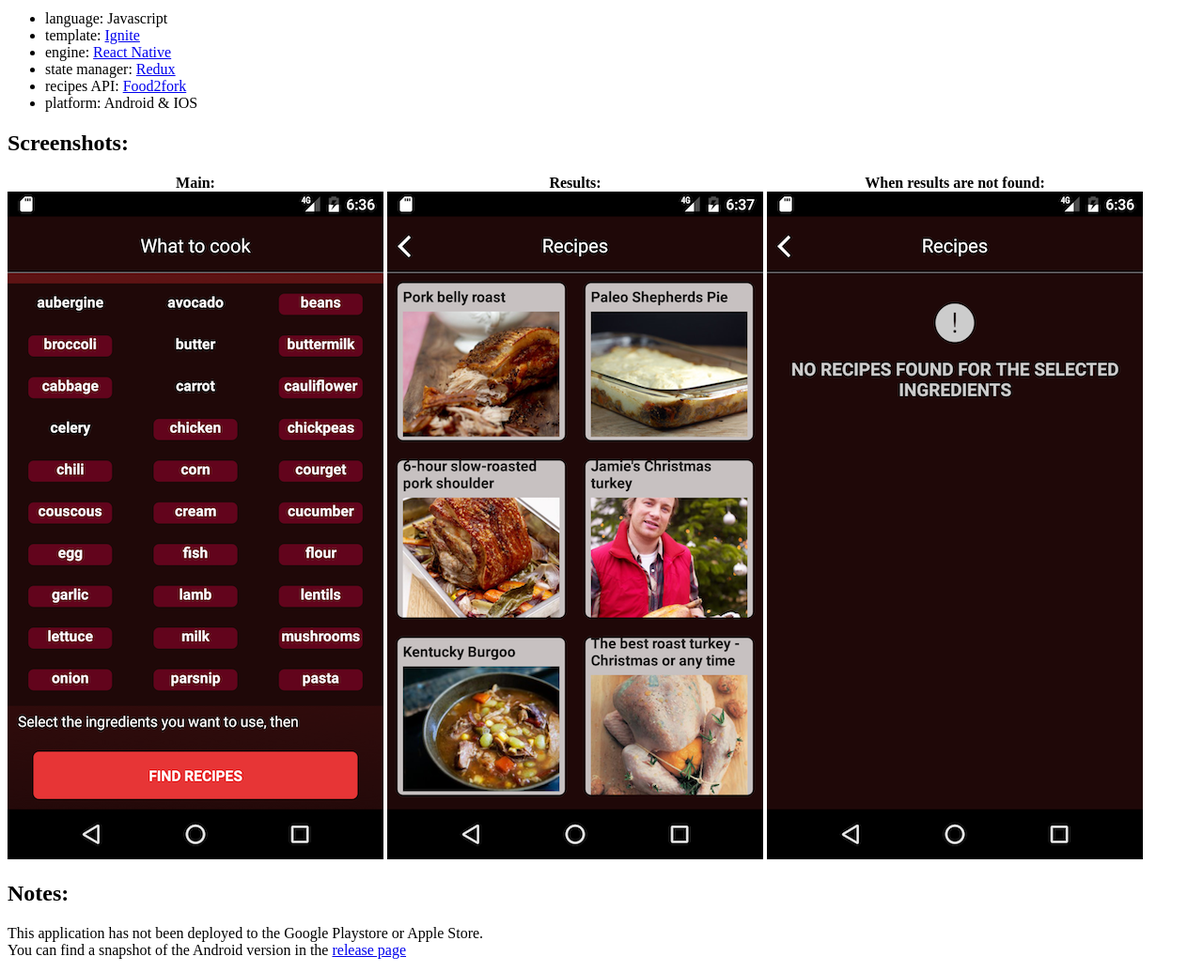
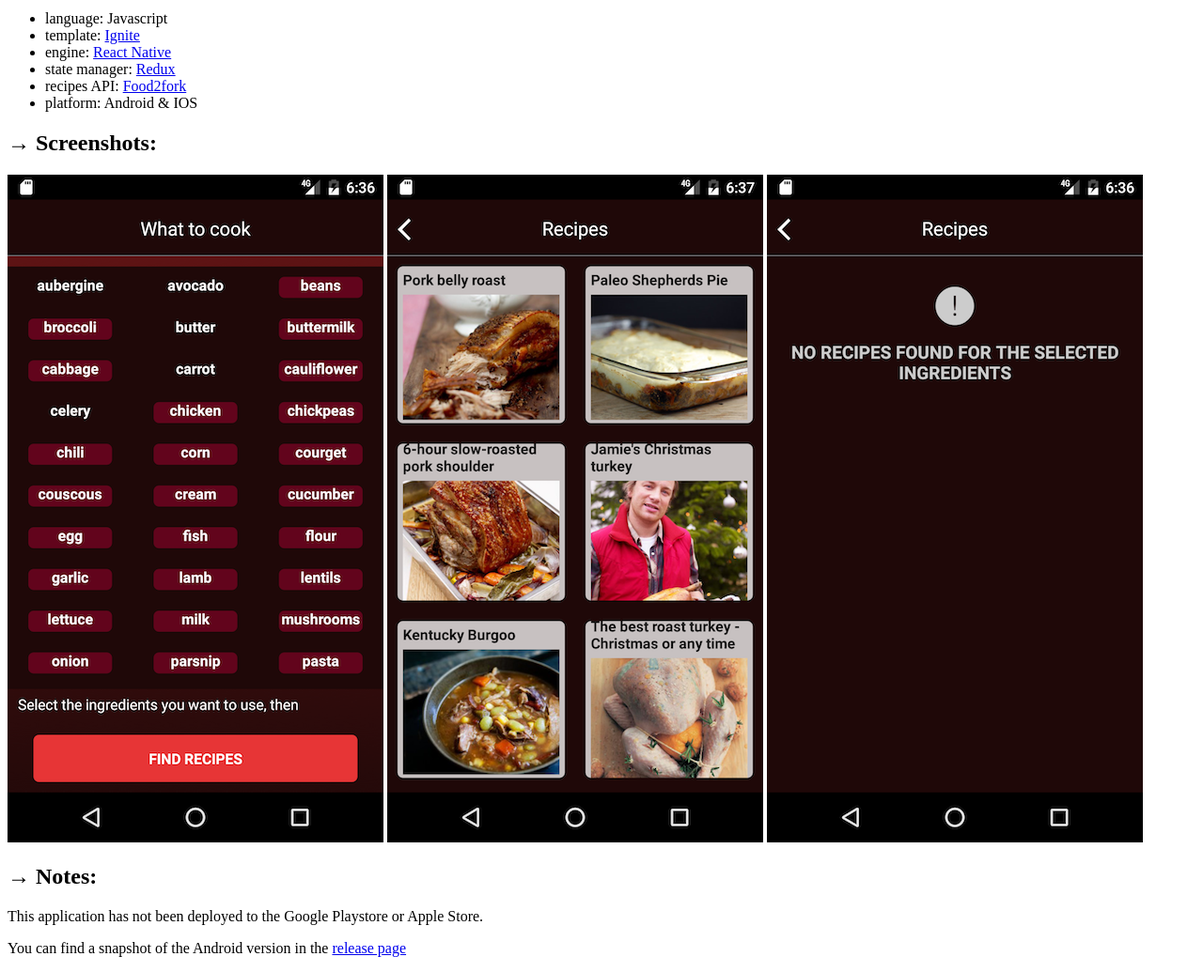
Before and after one commit to kriskate/kriskate.github.io, a website: page WhatToCook/index.html in a window 1280 px wide. Shown: the part 440-1475 px from the top of the page at 94% size. Drawn offline with Linux system fonts and the light colour scheme.

Commit message:
npm start now automatically generates this page from ../../README.md

```diff
--- a/WhatToCook/index.html
+++ b/WhatToCook/index.html
@@ -2,24 +2,10 @@
 <html>
 <head>
   <title>File README.md in ../../WhatToCook</title>
-  <style>
-    body{
-    }
-    .floating{
-      display: inline-block;
-      text-align: center;
-    }
-    .notfloating{
-      float: none;
-    }
-  </style>
 </head>
 <body>
-  <div class="notfloating">
 <h1 id="whattocook">WhatToCook</h1>
-    <div>
-      <a href="http://standardjs.com/"><img src="https://img.shields.io/badge/code%20style-standard-brightgreen.svg?style=flat" alt="js-standard-style"></a>
-    </div>
+<p><a href="http://standardjs.com/"><img src="https://img.shields.io/badge/code%20style-standard-brightgreen.svg?style=flat" alt="js-standard-style"></a></p>
 <h2 id="tech-used-">Tech used:</h2>
 <ul>
 <li>language: Javascript</li>
@@ -29,27 +15,10 @@
 <li>recipes API: <a href="http://food2fork.com">Food2fork</a></li>
 <li>platform: Android &amp; IOS</li>
 </ul>
-    <h2 id="-arrow_forward-screenshots-">Screenshots:</h2>
-  </div>
-  <div class="notfloating">
-    <div class="floating">
-      <div><strong>Main:</strong></div>
-      <div><img src="readmeImages/page_main.png" alt="page_main"></div>
-    </div>
-    <div class="floating">
-      <div><strong>Results:</strong></div>
-      <div><img src="readmeImages/page_results.png" alt="page_main"></div>
-    </div>
-    <div class="floating">
-      <div><strong>When results are not found:</strong></div>
-      <div><img src="readmeImages/page_resultsNotFound.png" alt="page_main"></div>
-    </div>
-  </div>
-
-  <div class="notfloating">
-    <h2 id="-arrow_forward-notes-">Notes:</h2>
-    <div>This application has not been deployed to the Google Playstore or Apple Store.</div>
-    <div>You can find a snapshot of the Android version in the <a href="https://github.com/kriskate/WhatToCook/releases">release page</a></div>
-  </div>
+<h2 id="-8594-screenshots-">&#8594; Screenshots:</h2>
+<p><img src="readmeImages/page_main.png" alt="page_main"> <img src="readmeImages/page_results.png" alt="page_main"> <img src="readmeImages/page_resultsNotFound.png" alt="page_main"></p>
+<h2 id="-8594-notes-">&#8594; Notes:</h2>
+<p>This application has not been deployed to the Google Playstore or Apple Store.</p>
+<p>You can find a snapshot of the Android version in the <a href="https://github.com/kriskate/WhatToCook/releases">release page</a></p>
 </body>
 </html>
```
Also changed, not shown: WhatToCook/index.js (+20 -1 lines), WhatToCook/package.json (+3 -5 lines), WhatToCook/README.md (deleted), 1 other file. Lines whose indentation alone changed are shown as unchanged.
